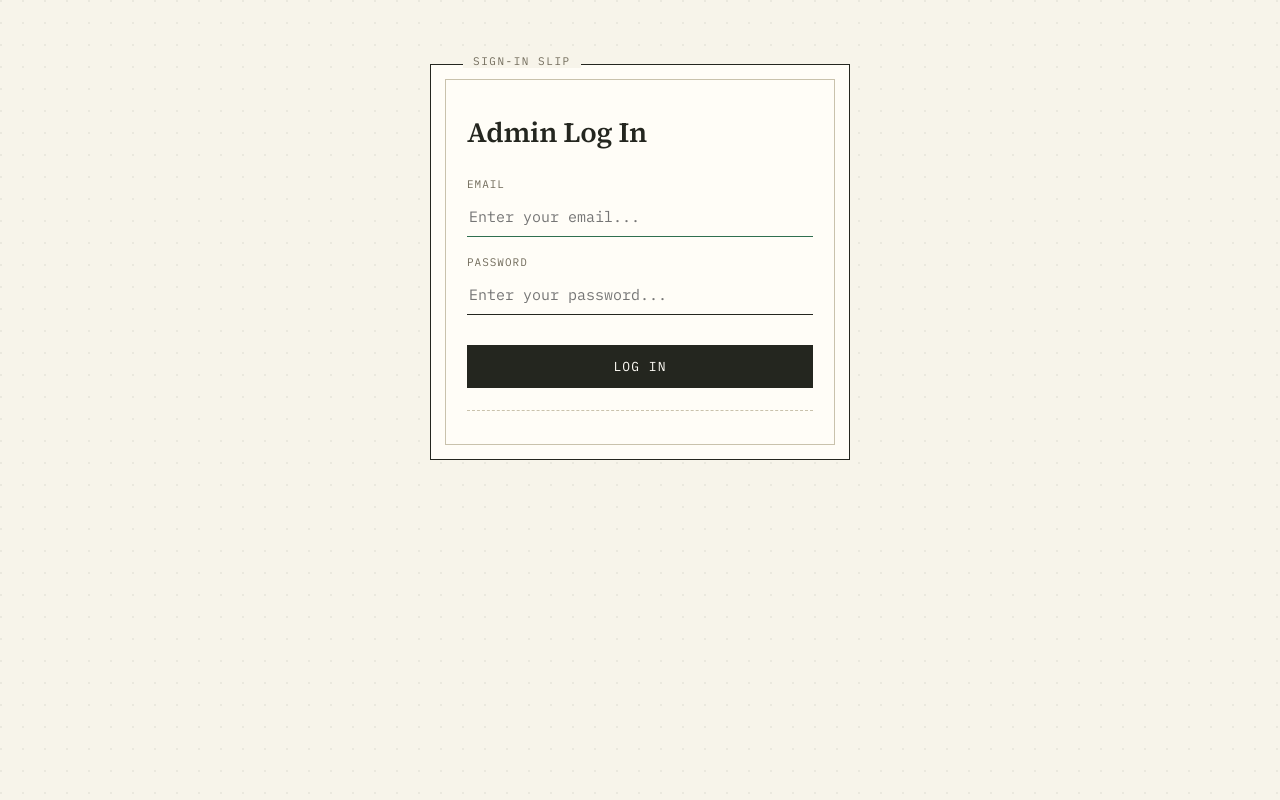
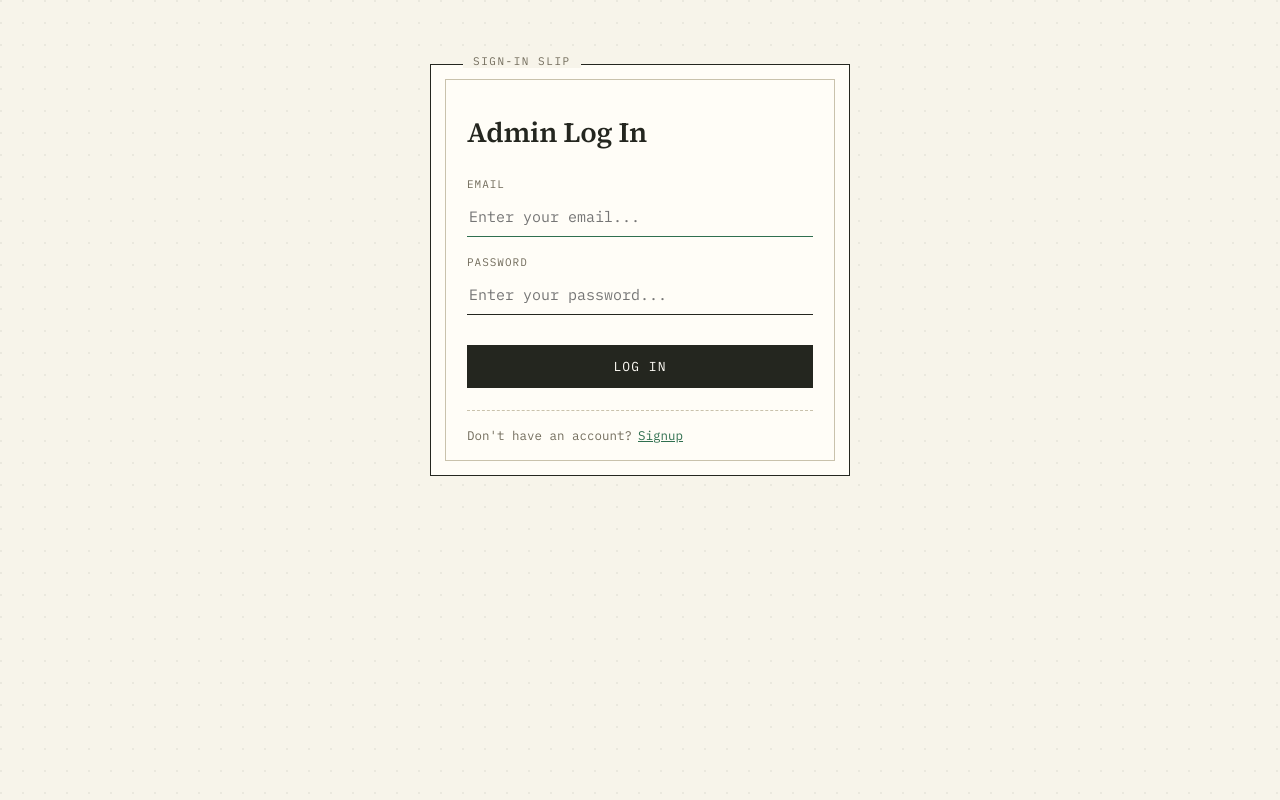
Before and after one commit to 27abhishekcodes/Frontend, a React (Create React App) app: page /login in a window 1280 px wide. Built offline with nearby package versions, Linux system fonts and the light colour scheme; no server answers.

Commit message:
Fix formatting in Login.js for signup link

```diff
--- a/src/pages/Login.js
+++ b/src/pages/Login.js
@@ -87,7 +87,8 @@ function Login() {
                     </div>
                     <button className="auth-submit" type='submit'>Log In</button>
                     <span className="auth-switch">
-
+                        Don't have an account?
+                        <Link to="/signup">Signup</Link>
                     </span>
                 </form>
             </div>
```
